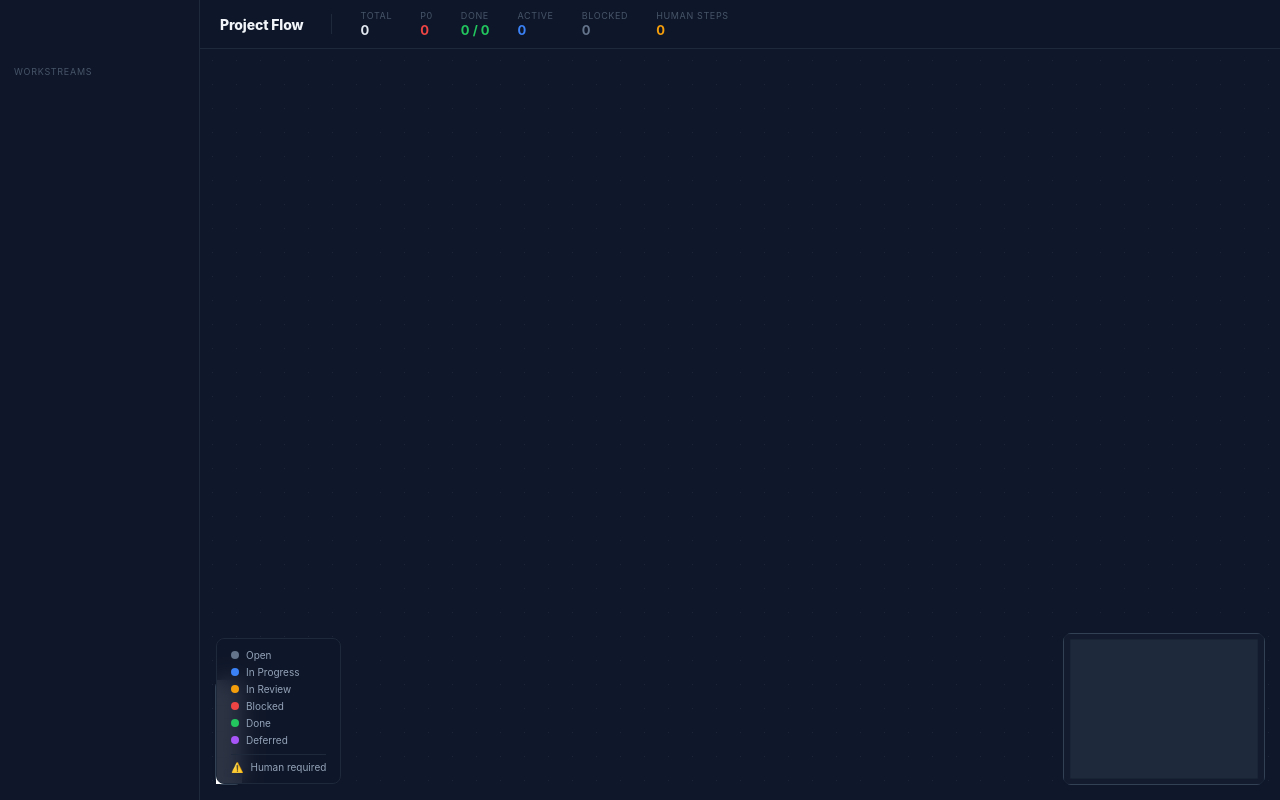
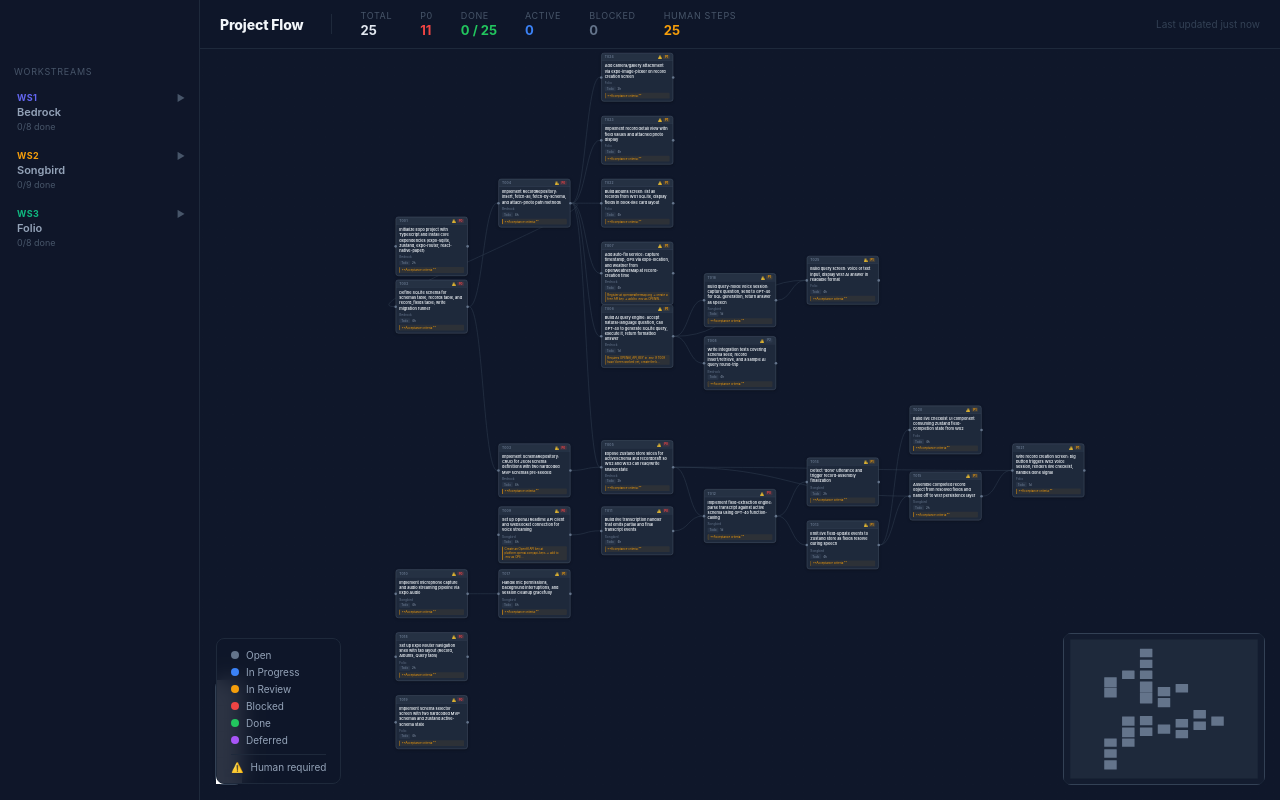
Before and after one commit to bryce-evans/beads-render, a React (Vite) app: page / in a window 1280 px wide. Built offline with nearby package versions, Linux system fonts and the light colour scheme.

Commit message:
boilerplate, planning, and render all tested and working mvp

```diff
--- a/src/generated/tasks.ts
+++ b/src/generated/tasks.ts
@@ -1,8 +1,359 @@
 // Generated by render.py — do not edit manually
-// Run: python path/to/planning/render.py --data
+// Updated: 2026-04-18T07:29:33.798827+00:00
 
-import type { Task } from "../types";
+import type { Task } from "../types"
 
-export const generatedAt = "";
+export const generatedAt = "2026-04-18T07:29:33.798827+00:00"
 
-export const tasks: Task[] = [];
+export const tasks: Task[] = [
+  {
+    id: "T001",
+    beadsId: "",
+    title: `Initialize Expo project with TypeScript and install core dependencies (expo-sqlite, zustand, expo-router, react-native-paper)`,
+    workstream: `WS1 — Bedrock`,
+    criticality: "P0",
+    estimate: "2h",
+    status: "todo",
+    depends: [],
+    unlocks: [],
+    humanRequired: `**Acceptance criteria:**`,
+    assignee: null,
+    events: [],
+  },
+  {
+    id: "T002",
+    beadsId: "",
+    title: `Define SQLite schema for schemas table, records table, and record_fields table; write migration runner`,
+    workstream: `WS1 — Bedrock`,
+    criticality: "P0",
+    estimate: "4h",
+    status: "todo",
+    depends: ["T004"],
+    unlocks: ["T003", "T004"],
+    humanRequired: `**Acceptance criteria:**`,
+    assignee: null,
+    events: [],
+  },
+  {
+    id: "T003",
+    beadsId: "",
+    title: `Implement SchemaRepository: CRUD for JSON schema definitions with two hardcoded MVP schemas pre-seeded`,
+    workstream: `WS1 — Bedrock`,
+    criticality: "P0",
+    estimate: "4h",
+    status: "todo",
+    depends: ["T002"],
+    unlocks: ["T005"],
+    humanRequired: `**Acceptance criteria:**`,
+    assignee: null,
+    events: [],
+  },
+  {
+    id: "T004",
+    beadsId: "",
+    title: `Implement RecordRepository: insert, fetch-all, fetch-by-schema, and attach-photo path methods`,
+    workstream: `WS1 — Bedrock`,
+    criticality: "P0",
+    estimate: "4h",
+    status: "todo",
+    depends: ["T002"],
+    unlocks: ["T005", "T006", "T007", "T022", "T023", "T024"],
+    humanRequired: `**Acceptance criteria:**`,
+    assignee: null,
+    events: [],
+  },
+  {
+    id: "T005",
+    beadsId: "",
+    title: `Expose Zustand store slices for activeSchema and recordDraft so WS2 and WS3 can read/write shared state`,
+    workstream: `WS1 — Bedrock`,
+    criticality: "P0",
+    estimate: "2h",
+    status: "todo",
+    depends: ["T003", "T004"],
+    unlocks: ["T012", "T015", "T021"],
+    humanRequired: `**Acceptance criteria:**`,
+    assignee: null,
+    events: [],
+  },
+  {
+    id: "T006",
+    beadsId: "",
+    title: `Build AI query engine: accept natural-language question, call GPT-4o to generate SQLite query, execute it, return formatted answer`,
+    workstream: `WS1 — Bedrock`,
+    criticality: "P1",
+    estimate: "1d",
+    status: "todo",
+    depends: ["T004"],
+    unlocks: ["T008", "T016", "T025"],
+    humanRequired: `Requires OPENAI_API_KEY in .env. If T009 hasn't been worked yet, create the key at platform.openai.com/api-keys and add it to .env.`,
+    assignee: null,
+    events: [],
+  },
+  {
+    id: "T007",
+    beadsId: "",
+    title: `Add auto-fill service: capture timestamp, GPS via expo-location, and weather from OpenWeatherMap at record-creation time`,
+    workstream: `WS1 — Bedrock`,
+    criticality: "P1",
+    estimate: "4h",
+    status: "todo",
+    depends: ["T004"],
+    unlocks: [],
+    humanRequired: `Register at openweathermap.org → create a free API key → add to .env as OPENWEATHER_API_KEY.`,
+    assignee: null,
+    events: [],
+  },
+  {
+    id: "T008",
+    beadsId: "",
+    title: `Write integration tests covering schema seed, record insert/retrieve, and a sample AI query round-trip`,
+    workstream: `WS1 — Bedrock`,
+    criticality: "P2",
+    estimate: "4h",
+    status: "todo",
+    depends: ["T006"],
+    unlocks: [],
+    humanRequired: `**Acceptance criteria:**`,
+    assignee: null,
+    events: [],
+  },
+  {
+    id: "T009",
+    beadsId: "",
+    title: `Set up OpenAI Realtime API client and WebSocket connection for voice streaming`,
+    workstream: `WS2 — Songbird`,
+    criticality: "P0",
+    estimate: "4h",
+    status: "todo",
+    depends: [],
+    unlocks: ["T011"],
+    humanRequired: `Create an OpenAI API key at platform.openai.com/api-keys → add to .env as OPENAI_API_KEY. Confirm your org has Realtime API access enabled (may require manual activation in org settings).`,
+    assignee: null,
+    events: [],
+  },
+  {
+    id: "T010",
+    beadsId: "",
+    title: `Implement microphone capture and audio streaming pipeline via Expo Audio`,
+    workstream: `WS2 — Songbird`,
+    criticality: "P0",
+    estimate: "4h",
+    status: "todo",
+    depends: [],
+    unlocks: ["T017"],
+    humanRequired: `**Acceptance criteria:**`,
+    assignee: null,
+    events: [],
+  },
+  {
+    id: "T011",
+    beadsId: "",
+    title: `Build live transcription handler that emits partial and final transcript events`,
+    workstream: `WS2 — Songbird`,
+    criticality: "P0",
+    estimate: "4h",
+    status: "todo",
+    depends: ["T009"],
+    unlocks: ["T012"],
+    humanRequired: `**Acceptance criteria:**`,
+    assignee: null,
+    events: [],
+  },
+  {
+    id: "T012",
+    beadsId: "",
+    title: `Implement field-extraction engine: parse transcript against active schema using GPT-4o function-calling`,
+    workstream: `WS2 — Songbird`,
+    criticality: "P0",
+    estimate: "1d",
+    status: "todo",
+    depends: ["T011", "T005"],
+    unlocks: ["T013", "T014"],
+    humanRequired: `**Acceptance criteria:**`,
+    assignee: null,
+    events: [],
+  },
+  {
+    id: "T013",
+    beadsId: "",
+    title: `Emit live field-update events to Zustand store as fields resolve during speech`,
+    workstream: `WS2 — Songbird`,
+    criticality: "P1",
+    estimate: "4h",
+    status: "todo",
+    depends: ["T012"],
+    unlocks: ["T015", "T020"],
+    humanRequired: `**Acceptance criteria:**`,
+    assignee: null,
+    events: [],
+  },
+  {
+    id: "T014",
+    beadsId: "",
+    title: `Detect 'done' utterance and trigger record-assembly finalization`,
+    workstream: `WS2 — Songbird`,
+    criticality: "P1",
+    estimate: "2h",
+    status: "todo",
+    depends: ["T012"],
+    unlocks: [],
+    humanRequired: `**Acceptance criteria:**`,
+    assignee: null,
+    events: [],
+  },
+  {
+    id: "T015",
+    beadsId: "",
+    title: `Assemble completed record object from resolved fields and hand off to WS1 persistence layer`,
+    workstream: `WS2 — Songbird`,
+    criticality: "P1",
+    estimate: "2h",
+    status: "todo",
+    depends: ["T013", "T005"],
+    unlocks: ["T021"],
+    humanRequired: `**Acceptance criteria:**`,
+    assignee: null,
+    events: [],
+  },
+  {
+    id: "T016",
+    beadsId: "",
+    title: `Build query-mode voice session: capture question, send to GPT-4o for SQL generation, return answer as speech`,
+    workstream: `WS2 — Songbird`,
+    criticality: "P1",
+    estimate: "1d",
+    status: "todo",
+    depends: ["T006"],
+    unlocks: ["T025"],
+    humanRequired: `**Acceptance criteria:**`,
+    assignee: null,
+    events: [],
+  },
+  {
+    id: "T017",
+    beadsId: "",
+    title: `Handle mic permissions, background interruptions, and session cleanup gracefully`,
+    workstream: `WS2 — Songbird`,
+    criticality: "P1",
+    estimate: "4h",
+    status: "todo",
+    depends: ["T010"],
+    unlocks: [],
+    humanRequired: `**Acceptance criteria:**`,
+    assignee: null,
+    events: [],
+  },
+  {
+    id: "T018",
+    beadsId: "",
+    title: `Set up Expo Router navigation shell with tab layout (Record, Albums, Query tabs)`,
+    workstream: `WS3 — Folio`,
+    criticality: "P0",
+    estimate: "2h",
+    status: "todo",
+    depends: [],
+    unlocks: [],
+    humanRequired: `**Acceptance criteria:**`,
+    assignee: null,
+    events: [],
+  },
+  {
+    id: "T019",
+    beadsId: "",
+    title: `Implement schema selector screen with two hardcoded MVP schemas and Zustand active-schema state`,
+    workstream: `WS3 — Folio`,
+    criticality: "P0",
+    estimate: "4h",
+    status: "todo",
+    depends: [],
+    unlocks: [],
+    humanRequired: `**Acceptance criteria:**`,
+    assignee: null,
+    events: [],
+  },
+  {
+    id: "T020",
+    beadsId: "",
+    title: `Build live checklist UI component consuming Zustand field-completion state from WS2`,
+    workstream: `WS3 — Folio`,
+    criticality: "P1",
+    estimate: "4h",
+    status: "todo",
+    depends: ["T013"],
+    unlocks: [],
+    humanRequired: `**Acceptance criteria:**`,
+    assignee: null,
+    events: [],
+  },
+  {
+    id: "T021",
+    beadsId: "",
+    title: `Wire record creation screen: big button triggers WS2 voice session, renders live checklist, handles done signal`,
+    workstream: `WS3 — Folio`,
+    criticality: "P1",
+    estimate: "1d",
+    status: "todo",
+    depends: ["T015", "T005"],
+    unlocks: [],
+    humanRequired: `**Acceptance criteria:**`,
+    assignee: null,
+    events: [],
+  },
+  {
+    id: "T022",
+    beadsId: "",
+    title: `Build albums screen: list all records from WS1 SQLite, display fields in book-like card layout`,
+    workstream: `WS3 — Folio`,
+    criticality: "P1",
+    estimate: "4h",
+    status: "todo",
+    depends: ["T004"],
+    unlocks: [],
+    humanRequired: `**Acceptance criteria:**`,
+    assignee: null,
+    events: [],
+  },
+  {
+    id: "T023",
+    beadsId: "",
+    title: `Implement record detail view with field values and attached photo display`,
+    workstream: `WS3 — Folio`,
+    criticality: "P1",
+    estimate: "4h",
+    status: "todo",
+    depends: ["T004"],
+    unlocks: [],
+    humanRequired: `**Acceptance criteria:**`,
+    assignee: null,
+    events: [],
+  },
+  {
+    id: "T024",
+    beadsId: "",
+    title: `Add camera/gallery attachment via expo-image-picker on record creation screen`,
+    workstream: `WS3 — Folio`,
+    criticality: "P1",
+    estimate: "2h",
+    status: "todo",
+    depends: ["T004"],
+    unlocks: [],
+    humanRequired: `**Acceptance criteria:**`,
+    assignee: null,
+    events: [],
+  },
+  {
+    id: "T025",
+    beadsId: "",
+    title: `Build query screen: voice or text input, display WS1 AI answer in readable format`,
+    workstream: `WS3 — Folio`,
+    criticality: "P1",
+    estimate: "4h",
+    status: "todo",
+    depends: ["T006", "T016"],
+    unlocks: [],
+    humanRequired: `**Acceptance criteria:**`,
+    assignee: null,
+    events: [],
+  },
+]
```
Also changed, not shown: 1 other file (tests, documents, lock files or other folders).
